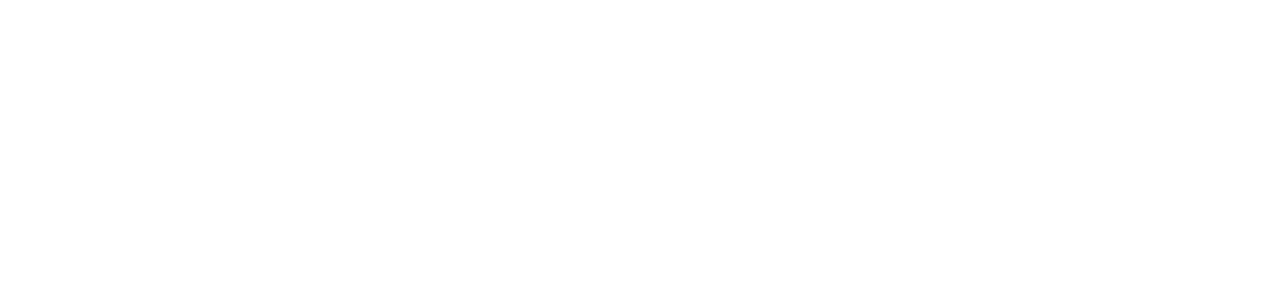
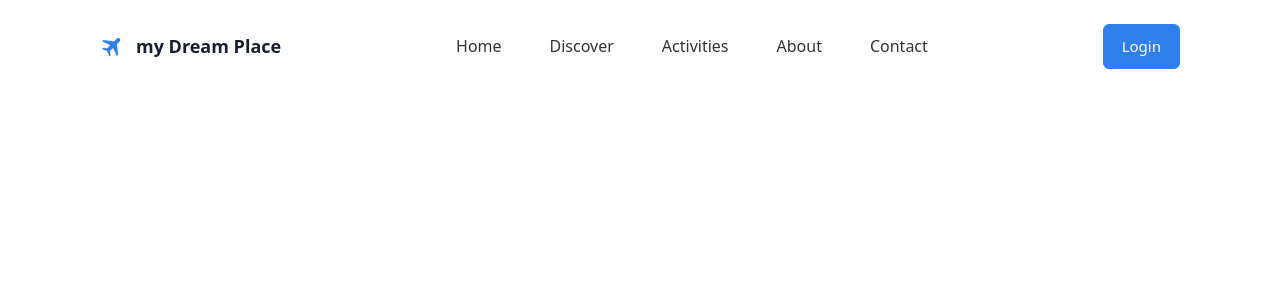
Before and after one commit to MohamedHesham1/dream-place-booking, a Vue app: page / in a window 1280 px wide. Before the commit this address had no page. Shown: the top 300 px of the page. Built offline with nearby package versions, Linux system fonts and the light colour scheme.

Commit message:
feat(layout): :sparkles: add NavBar component

```diff
--- a/src/App.vue
+++ b/src/App.vue
@@ -1,12 +1,16 @@
 <script setup>
 import { RouterView } from 'vue-router';
+import Navbar from './layouts/Navbar.vue';
 </script>
 
 <template>
-  <header></header>
-  <main></main>
+  <header>
+    <Navbar />
+  </header>
+  <main>
+    <RouterView />
+  </main>
   <footer></footer>
-  <RouterView />
 </template>
 
 <style scoped></style>
--- /dev/null
+++ b/src/components/LinkButton.vue
@@ -0,0 +1,21 @@
+<script setup>
+import { defineProps } from 'vue';
+
+defineProps({
+  route: {
+    type: String,
+    required: true,
+  },
+});
+</script>
+
+<template>
+  <router-link
+    class="bg-primary border border-solid border-primary rounded-md text-white text-[0.9375rem] font-medium text-center py-[10px] px-[18px] hover:bg-transparent hover:text-primary transition-colors"
+    :to="route"
+  >
+    <slot></slot>
+  </router-link>
+</template>
+
+<style scoped></style>
--- /dev/null
+++ b/src/layouts/NavBar.vue
@@ -0,0 +1,36 @@
+<script setup>
+import NavButton from '../components/LinkButton.vue';
+</script>
+
+<template>
+  <nav class="flex flex-wrap justify-between mx-[100px] py-6">
+    <router-link to="/" class="flex items-center">
+      <img src="@/assets/images/homePage/icon-plane.svg" alt="" />
+      <span class="ml-3 text-lg font-semibold text-[#1B1F2D]"
+        >my Dream Place</span
+      >
+    </router-link>
+    <ul
+      class="flex flex-wrap gap-12 items-center text-base justify-center text-gray-1"
+    >
+      <li class="hover:underline">
+        <a href="#">Home</a>
+      </li>
+      <li class="hover:underline">
+        <a href="#">Discover</a>
+      </li>
+      <li class="hover:underline">
+        <a href="#">Activities</a>
+      </li>
+      <li class="hover:underline">
+        <a href="#">About</a>
+      </li>
+      <li class="hover:underline">
+        <a href="#">Contact</a>
+      </li>
+    </ul>
+    <NavButton route="/login">Login</NavButton>
+  </nav>
+</template>
+
+<style scoped></style>
```
